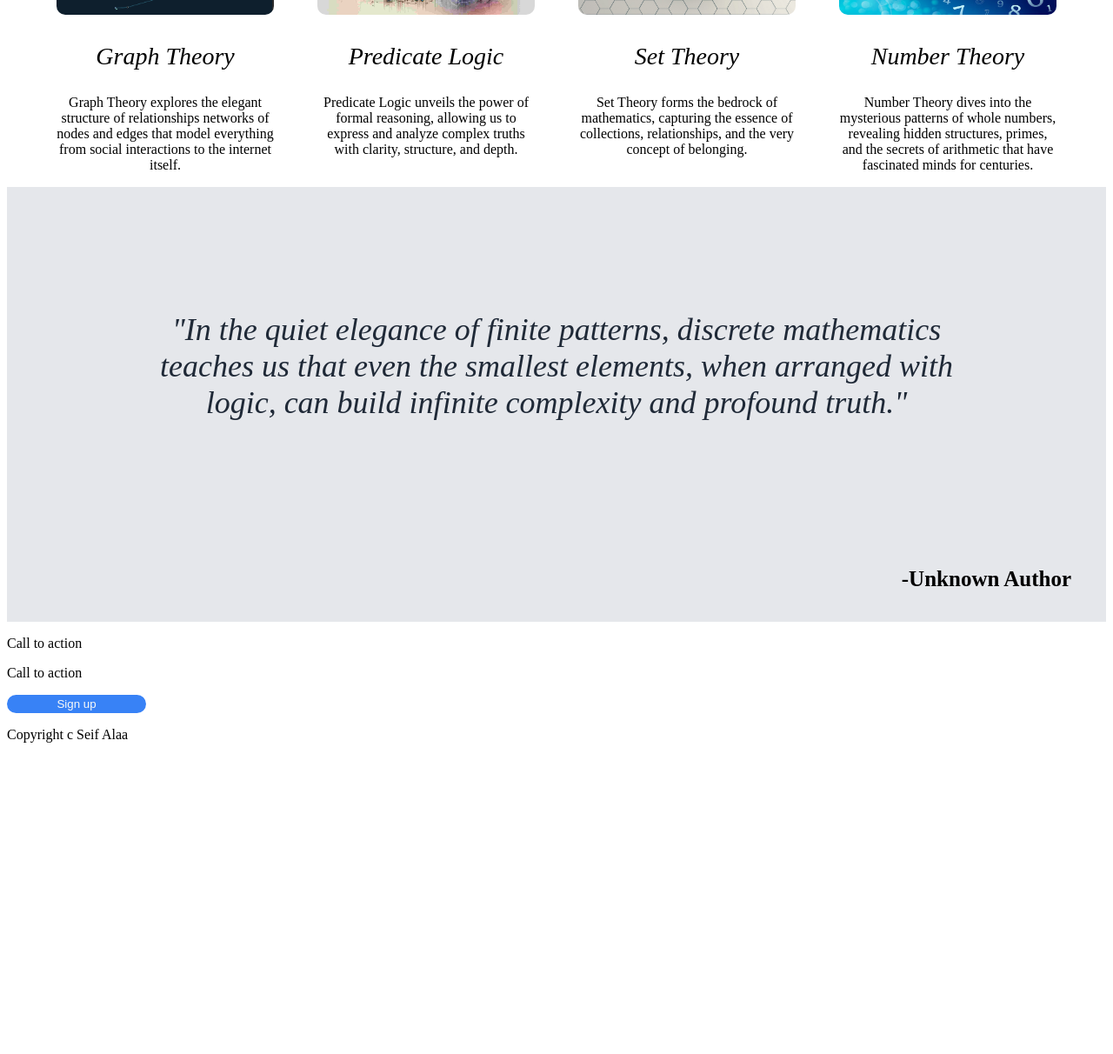
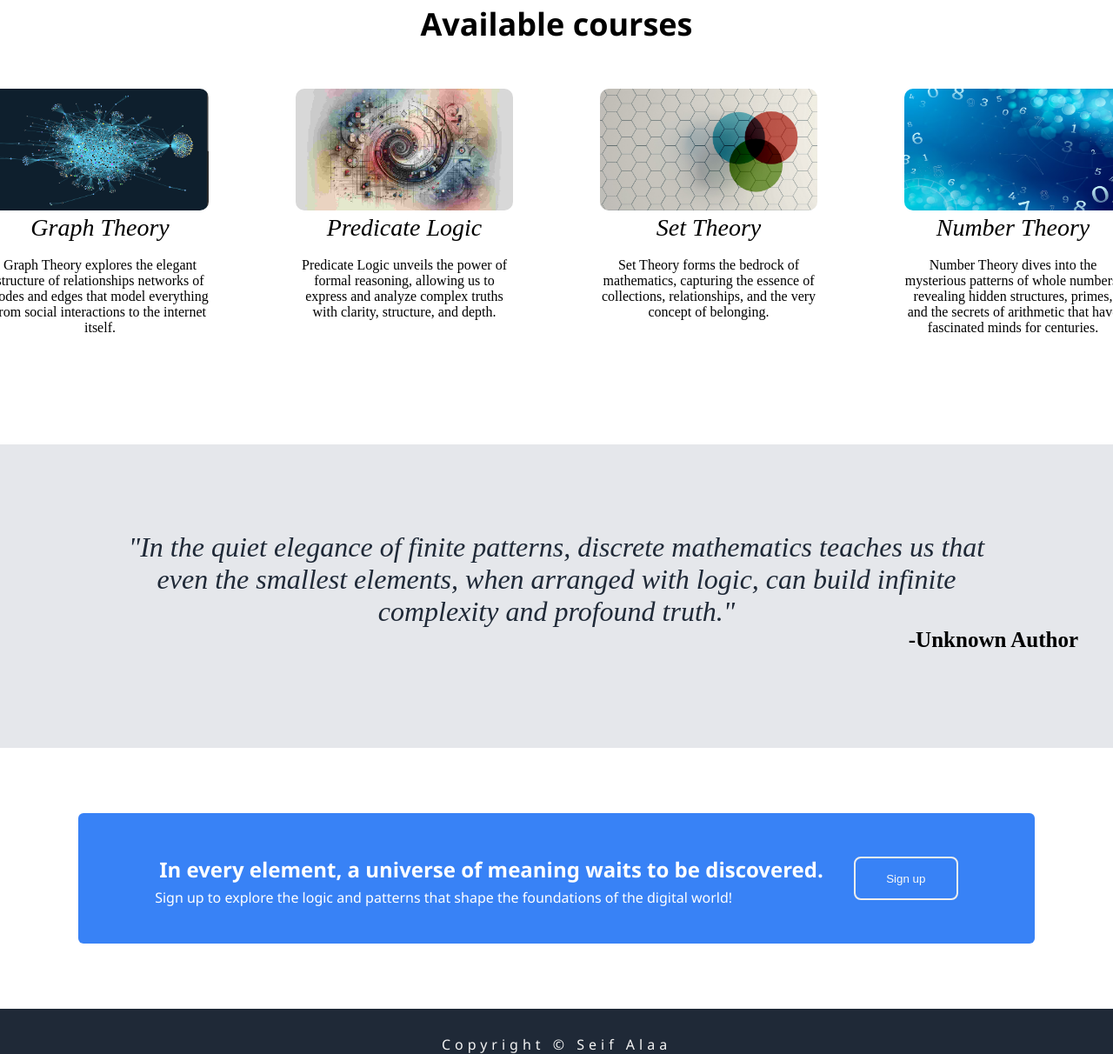
Before and after one commit to Seif-Sedky/discrete-math-home-page, a plain HTML site: page index.html in a window 1280 px wide. Shown: the part 595-1807 px from the top of the page at 87% size. Before the commit the page ends 1473 px from the top, so only its background shows below. Drawn offline with Linux system fonts and the light colour scheme.

Commit message:
Finalize initial styling of all sections

```diff
--- a/index.html
+++ b/index.html
@@ -35,11 +35,11 @@
 
 
     <div class="content">
-        <p class="content-header">Our courses</p>
+        <p class="content-header">Available courses</p>
         <div class="information">
             <div class="piece">
-                <img src="imgs/graph-theory.png" alt="">
-                <p class="subject"> Graph Theory</p>
+                <img src="imgs/graph-theory.png" alt="photo of a complex graph">
+                <p class="subject"> Graph Theory</p><br>
                 <p class="subject-descrption">
                     Graph Theory explores the elegant structure of relationships networks of nodes and edges that model
                     everything from social interactions to the internet itself.</p>
@@ -47,7 +47,7 @@
             </div>
             <div class="piece">
                 <img src="imgs/predicate-logic.jpg" alt="">
-                <p class="subject">Predicate Logic</p>
+                <p class="subject">Predicate Logic</p><br>
                 <p class="subject-descrption">Predicate Logic unveils the power of formal reasoning, allowing us to
                     express and analyze complex truths with clarity, structure, and depth.
 
@@ -55,13 +55,13 @@
             </div>
             <div class="piece">
                 <img src="imgs/set-theory.jpeg" alt="">
-                <p class="subject">Set Theory</p>
+                <p class="subject">Set Theory</p><br>
                 <p class="subject-descrption">Set Theory forms the bedrock of mathematics, capturing the essence of
                     collections, relationships, and the very concept of belonging.</p>
             </div>
             <div class="piece">
                 <img src="imgs/theory-number.avif" alt="">
-                <p class="subject">Number Theory</p>
+                <p class="subject">Number Theory</p><br>
                 <p class="subject-descrption">Number Theory dives into the mysterious patterns of whole numbers,
                     revealing hidden structures, primes, and the secrets of arithmetic that have fascinated minds for
                     centuries.</p>
@@ -81,14 +81,18 @@
 
     <div class="action">
         <div class="action-content">
-            <p class="action-header">Call to action</p>
-            <p class="action-body">Call to action</p>
-            <button>Sign up</button>
+            <div class="action-text">
+                <p class="action-header">In every element, a universe of meaning waits to be discovered.</p>
+                <p class="action-body">Sign up to explore the logic and patterns that shape the foundations of the
+                    digital world!</p>
+            </div>
+            <button class="action-button">
+                Sign up</button>
         </div>
     </div>
 
     <div class="footer">
-        <p>Copyright c Seif Alaa</p>
+        <p>Copyright © Seif Alaa</p>
     </div>
 </body>
 
--- a/styles/style.css
+++ b/styles/style.css
@@ -1,9 +1,3 @@
-
-body {
-    display: flex;
-    flex-direction: column;
-}
-
 /* Section 1 */
 
 .header {
@@ -17,12 +11,13 @@ body {
     flex-direction: row;
     justify-content: space-around;
     padding: 15px;
-
+    margin-bottom: 30px;
+    gap: 200px;
 }
 
 .links {
     display: flex;
-    gap: 20px;
+    gap: 60px;
 }
 
 .lower-header {
@@ -38,6 +33,7 @@ body {
     display: flex;
     flex-direction: column;
     margin-left: 70px;
+    gap: 25px;
 }
 
 .header-description-title {
@@ -52,6 +48,7 @@ body {
     font-family: 'Segoe UI', Tahoma, Geneva, Verdana, sans-serif;
     font-size: 16px;
     color: #F9FAF8;
+    width:500px;
 
 }
 
@@ -65,17 +62,19 @@ body {
     font-size: 36px;
     font-weight: bold;
     font-family: 'Segoe UI', Tahoma, Geneva, Verdana, sans-serif;
+    padding-bottom: 50px;
 }
 
 .information {
     display: flex;
     justify-content: center;
-    gap: 50px;
+    gap: 100px;
 }
 
 .piece {
     text-align: center;
     width: 250px;
+    padding-bottom: 25px;
 }
 
 
@@ -96,41 +95,142 @@ body {
 
 /* Section 3 */
 
-.quote-body{
+.quote-body {
     background-color: #E5E7EB;
-display: flex;
-flex-flow: column wrap;
-justify-content: center;
-height: 500px;
+    display: flex;
+    flex-flow: column wrap;
+    justify-content: center;
+    height: 400px;
 }
 
 
-.quote{
-    font-size: 36px;
+.quote {
+    font-size: 32px;
     font-style: italic;
     color: #1F2937;
+    margin: auto;
     width: 1000px;
-    margin: auto;
+
     text-align: center;
 
 }
 
-.author{
-    font-weight :900;
+.author {
+    font-weight: 900;
     text-align: end;
     font-size: 25px;
     padding-right: 40px;
-        padding-bottom: 10px;
+    padding-bottom: 10px;
 
 }
 
+
+/* Section 4 */
+
+.action {
+    display: flex;
+    justify-content: center;
+    align-items: center;
+    height: 300px;
+}
+
+.action-content {
+    width: 1100px;
+    height: 150px;
+    background-color: #3882F6;
+    border-radius: 6px;
+    color: white;
+    display: flex;
+    justify-content: center;
+    gap: 30px;
+}
+
+.action-text {
+    display: flex;
+    flex-direction: column;
+    justify-content: center;
+    font-family: 'Segoe UI', Tahoma, Geneva, Verdana, sans-serif;
+}
+
+.action-header {
+    font-weight: 900;
+    margin: 5px;
+    font-size: 24px;
+}
+
+
+.action-body {
+    margin: 0px;
+}
+
+.action-button {
+    border: 2px solid #eee;
+    border-radius: 8px;
+    width: 120px;
+    height: 50px;
+    align-self: center;
+}
+
+/* Section 5 */
+
+
+.footer {
+    background-color: #1F2937;
+    text-align: center;
+    color: whitesmoke;
+    letter-spacing: 5px;
+    font-family: 'Segoe UI', Tahoma, Geneva, Verdana, sans-serif;
+}
+
+
+
 /* General */
+
+
+
+
+
+
+* {
+    margin: 0;
+    padding: 0;
+    box-sizing: border-box;
+}
+
+body,
+html {
+    width: 100%;
+    height: 100%;
+}
+
+body {
+    display: flex;
+    flex-direction: column;
+}
+
+.content,
+.quote-body,
+.action {
+    padding-top: 100px;
+    padding-bottom: 100px;
+}
+
+.header {
+    padding-bottom: 100px;
+
+}
+
+.footer {
+    padding-top: 30px;
+}
+
 
 button {
     border-radius: 25px;
     background-color: #3882F6;
     color: #F9FAF8;
-    width: 160px;
+    width: 120px;
+    height: 50px;
     border-color: transparent;
     cursor: grabbing;
 }
```
